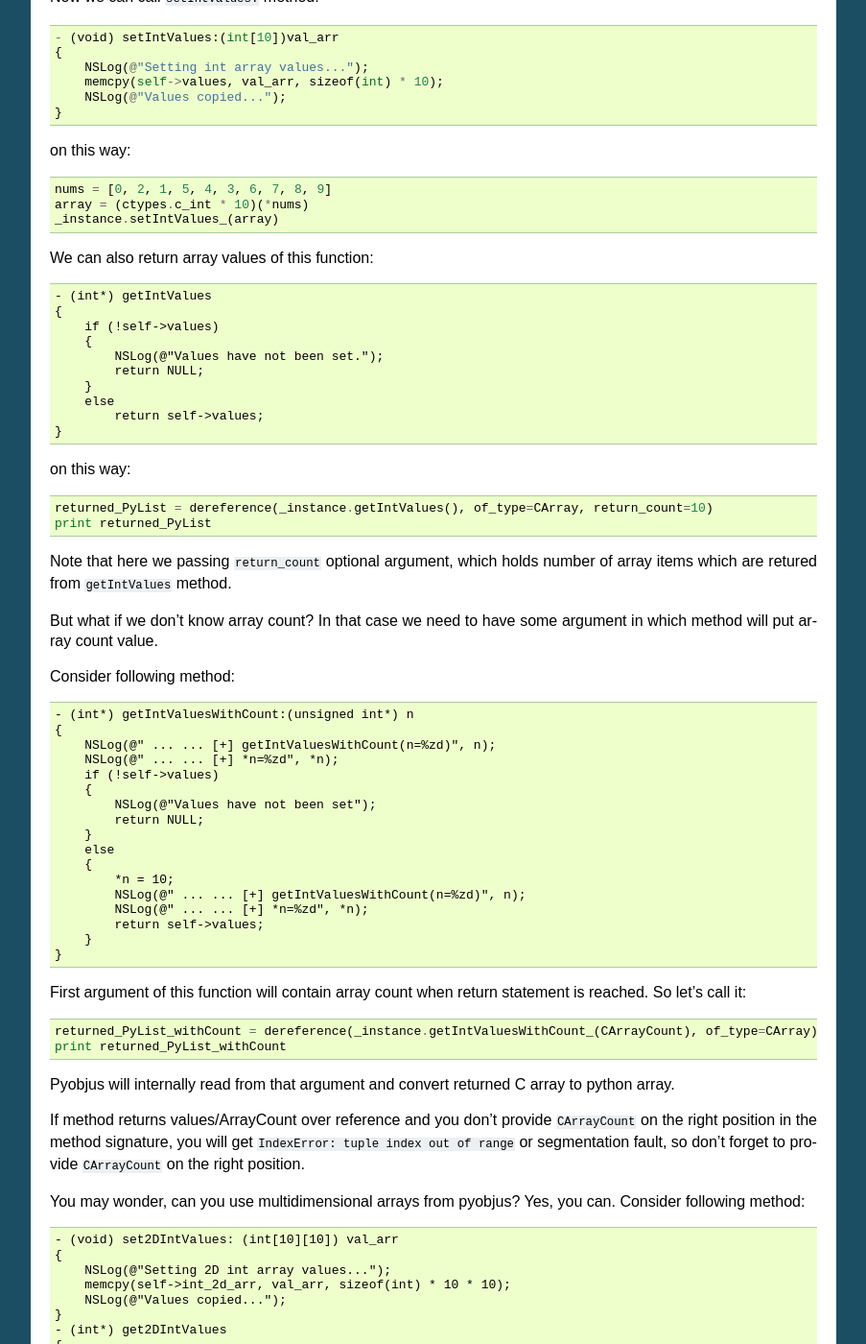
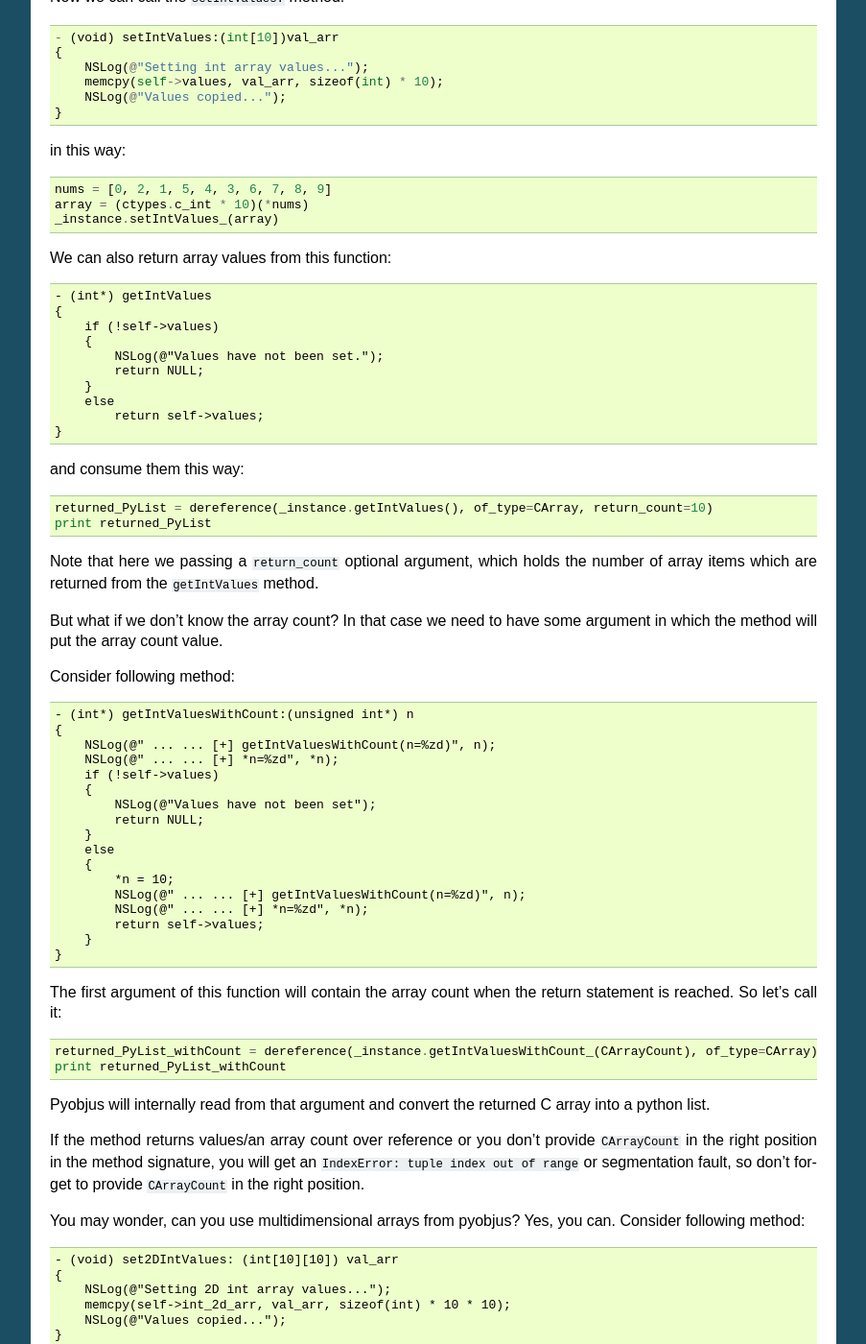
Before and after one commit to kivy/pyobjus, a Sphinx documentation site: the page built from docs/source/core_tutorials.rst, in a window 1280 px wide and 1400 px high, scrolled down 12725 px. Shown: the whole window at 96% size, without its empty margins (198-1101 px from the left). Built offline with Sphinx 7.4.7, drawn with Linux system fonts in a browser that asks for light colours; some of the changed text lies outside the part shown.

Commit message:
doc: grammar tweaks

```diff
--- a/docs/source/core_tutorials.rst
+++ b/docs/source/core_tutorials.rst
@@ -715,9 +715,11 @@ these changes in your Python environment.
 Using vararg methods
 --------------------
 
-As you know, Objective C support vararg (Variable Arguments) methods, so it will be great if you can use vararg methods from pyobjus. Fortunately you can.
+Objective C supports vararg (Variable Arguments) methods, so it would be great
+if you could use vararg methods from pyobjus. Fortunately, you can.
 
-Let's we say that we want to use ``arrayWithObjects:`` method, which is one of varargs methods::
+Let's we say that we want to use the ``arrayWithObjects:`` method, which is a
+varargs method::
 
     from pyobjus import autoclass, objc_str
 
@@ -727,14 +729,15 @@ Let's we say that we want to use ``arrayWithObjects:`` method, which is one of v
     text = array.objectAtIndex_(1)
     print text.UTF8String()
 
-As you can see, last argument of varargs methods must be ``None``.
+Note that the last argument of a varargs methods must be ``None``.
 
 Using C array
 -------------
 
-In this section we will explain how to use C array from pyobjus.
+In this section we will explain how to use a C array from pyobjus.
 
-Let's say that we made library ``CArrayTestlib.dylib``, which contains test functions for C array. Let's load it::
+Let's say that we made a library ``CArrayTestlib.dylib`` which contains test
+functions for a C array. Let's load it::
 
     import ctypes
     from pyobjus import autoclass, selector, dereference, CArray, CArrayCount
@@ -744,7 +747,7 @@ Let's say that we made library ``CArrayTestlib.dylib``, which contains test func
     CArrayTestlib = autoclass("CArrayTestlib")
     _instance = CArrayTestlib.alloc()
 
-Now we can call ``setIntValues:`` method::
+Now we can call the ``setIntValues:`` method::
 
     - (void) setIntValues:(int[10])val_arr
     {
@@ -753,13 +756,13 @@ Now we can call ``setIntValues:`` method::
         NSLog(@"Values copied...");
     }
 
-on this way::
+in this way::
 
     nums = [0, 2, 1, 5, 4, 3, 6, 7, 8, 9]
     array = (ctypes.c_int * 10)(*nums)
     _instance.setIntValues_(array)
 
-We can also return array values of this function::
+We can also return array values from this function::
 
     - (int*) getIntValues
     {
@@ -772,14 +775,16 @@ We can also return array values of this function::
             return self->values;
     }
 
-on this way::
+and consume them this way::
 
     returned_PyList = dereference(_instance.getIntValues(), of_type=CArray, return_count=10)
     print returned_PyList
 
-Note that here we passing ``return_count`` optional argument, which holds number of array items which are retured from ``getIntValues`` method.
+Note that here we passing a ``return_count`` optional argument, which holds the
+number of array items which are returned from the ``getIntValues`` method.
 
-But what if we don't know array count? In that case we need to have some argument in which method will put array count value.
+But what if we don't know the array count? In that case we need to have some
+argument in which the method will put the array count value.
 
 Consider following method::
 
@@ -801,18 +806,22 @@ Consider following method::
         }
     }
 
-First argument of this function will contain array count when return statement is reached. So let's call it::
+The first argument of this function will contain the array count when the return
+statement is reached. So let's call it::
 
     returned_PyList_withCount = dereference(_instance.getIntValuesWithCount_(CArrayCount), of_type=CArray)
     print returned_PyList_withCount
 
-Pyobjus will internally read from that argument and convert returned C array to python array.
+Pyobjus will internally read from that argument and convert the returned C array
+into a python list.
 
-If method returns values/ArrayCount over reference and you don't provide ``CArrayCount``
-on the right position in the method signature, you will get ``IndexError: tuple index out of range``
-or segmentation fault, so don't forget to provide ``CArrayCount`` on the right position.
+If the method returns values/an array count over reference or you don't provide
+``CArrayCount`` in the right position in the method signature, you will get an
+``IndexError: tuple index out of range`` or segmentation fault, so don't forget
+to provide ``CArrayCount`` in the right position.
 
-You may wonder, can you use multidimensional arrays from pyobjus? Yes, you can. Consider following method::
+You may wonder, can you use multidimensional arrays from pyobjus? Yes, you can.
+Consider following method::
 
     - (void) set2DIntValues: (int[10][10]) val_arr
     {
@@ -848,12 +858,13 @@ To call this method first we need to make multidimensional array from python in
         [91, 92, 93, 94, 95, 96, 97, 98, 99, 100]
     ]
 
-This will be representation of ``int[10][10]``, so let's call above method::
+This represents an ``int[10][10]`` array, so let's call the above method::
 
     _instance.set2DIntValues_(twoD_array)
     returned_2d_list = dereference(_instance.get2DIntValues(), of_type=CArray, partition=[10,10])
     print returned_2d_list
 
-You can see optional ``partition`` argument of dereference function. Arguments contains format of C array. In this case it is ``[10, 10]``.
+Note the optional ``partition`` argument of the dereference function.
+This argument contains the format of the C array, in this case ``[10, 10]``.
 
 You can find additional examples on this `link <https://github.com/ivpusic/pyobjus/blob/master/examples/using_carray.py>`_.
```
Also changed, not shown: other parts of docs/source/core_tutorials.rst (+2 -1 lines).
